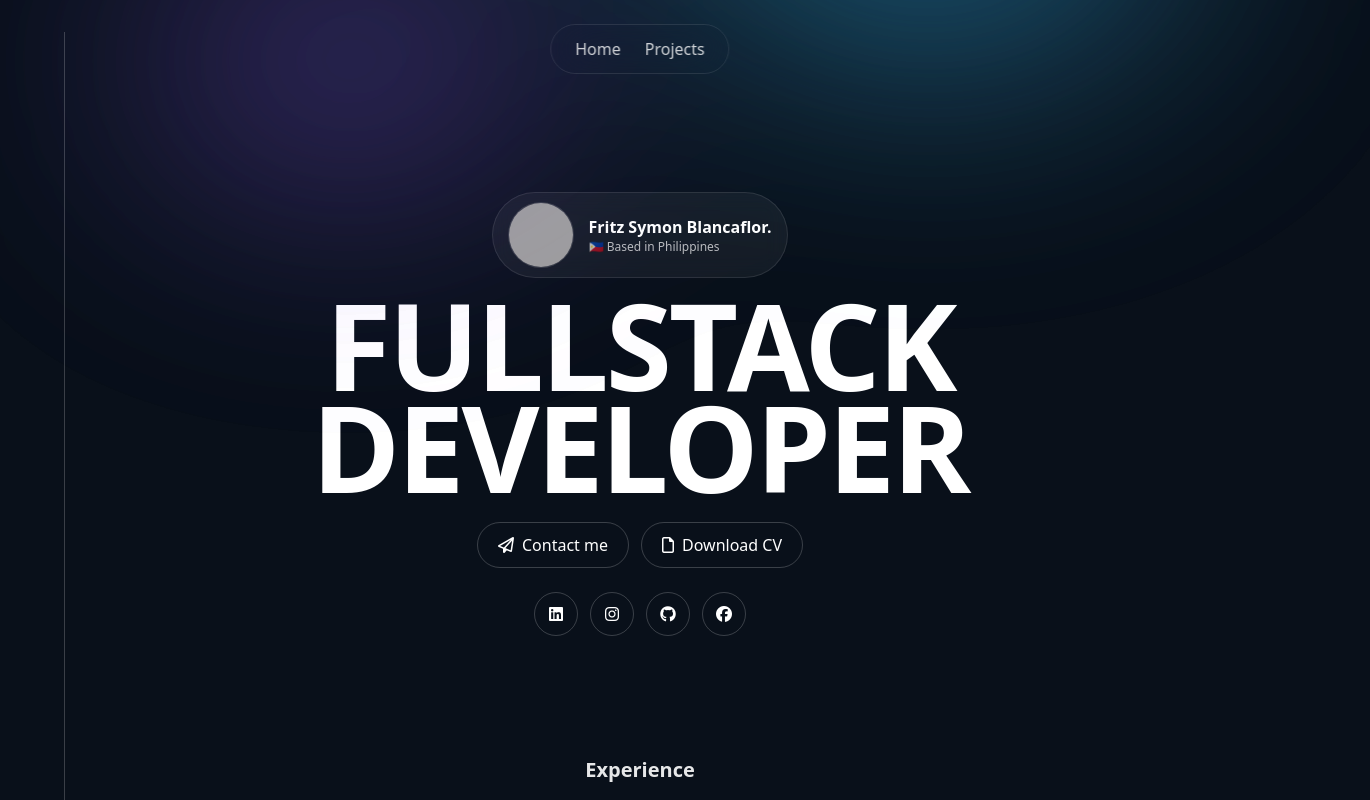
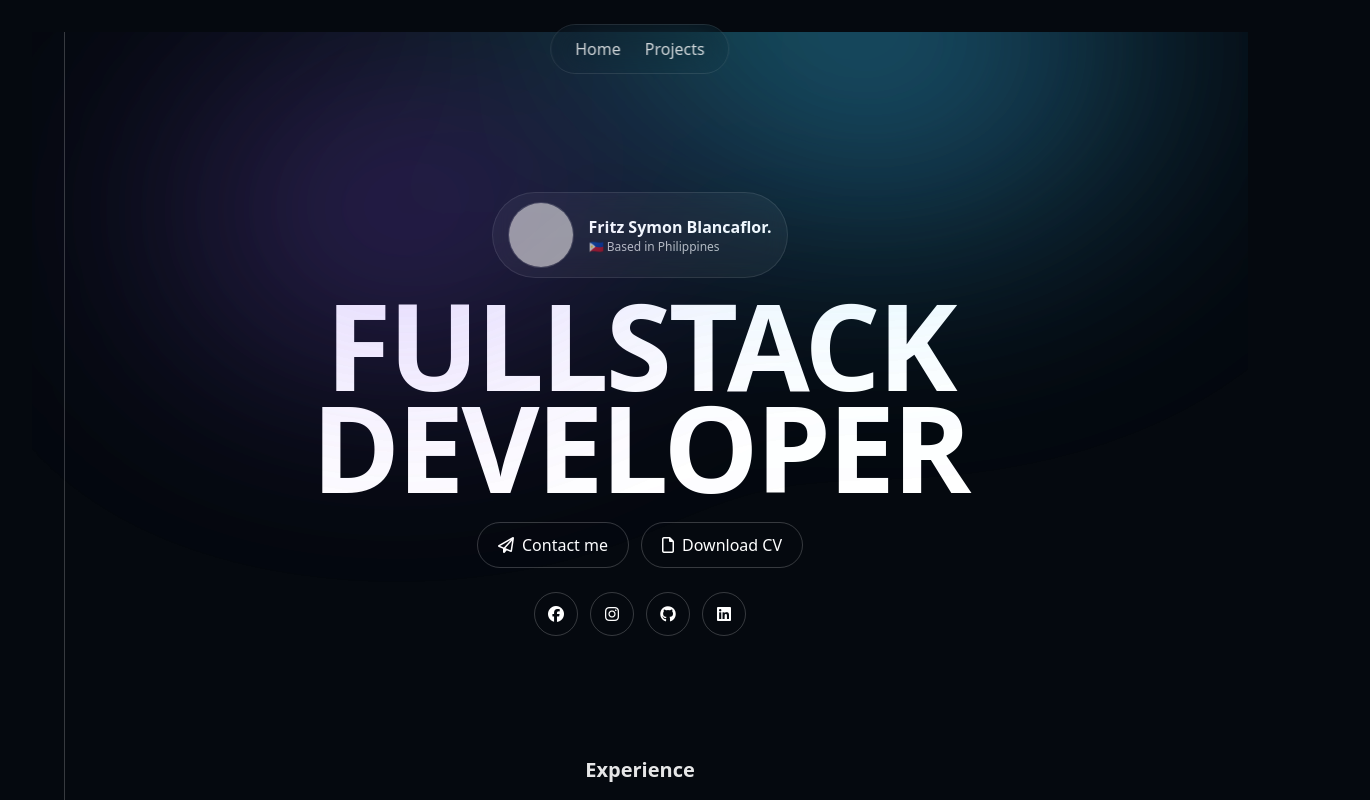
Before and after one commit to Vikkinq/React-Portfolio, a React (Vite) app: page / in a window 1280 px wide. Shown: the top 800 px of the page, 1370 px wide, since content can reach past the window. Built offline with nearby package versions, Linux system fonts and the light colour scheme; grey boxes are pictures that could not be loaded.

Commit message:
Social Updates and Resume

```diff
--- a/index.html
+++ b/index.html
@@ -10,7 +10,7 @@
 
     <title>Symon Blancaflor | Portfolio</title>
   </head>
-  <body class="min-h-screen bg-[#09101a] text-white font-sans antialiased overflow-x-hidden">
+  <body class="min-h-screen bg-[#05090f] text-white font-sans antialiased overflow-x-hidden">
     <div id="root"></div>
     <script type="module" src="/src/main.jsx"></script>
   </body>
--- a/src/assets/css/styles.css
+++ b/src/assets/css/styles.css
@@ -1,13 +1,14 @@
 .bg-blobs {
   position: relative;
-  isolation: isolate; /* ensures blobs stay behind your content */
+  isolation: isolate; /* keeps pseudo elements behind content */
+  overflow: hidden; /* prevents gradient bleed */
 }
 
 .bg-blobs::before,
 .bg-blobs::after {
   content: "";
   position: absolute;
-  inset: -15% -10%; /* extend beyond the screen for soft edges */
+  inset: -10% 0; /* remove negative right/left overflow */
   height: 100vh;
   pointer-events: none;
   z-index: 0;
--- a/src/components/Hero.jsx
+++ b/src/components/Hero.jsx
@@ -1,4 +1,6 @@
 import "../assets/css/lightbox.css";
+
+import socials from "../json/socials_data.json";
 
 export default function HeroSection() {
   return (
@@ -35,7 +37,7 @@ export default function HeroSection() {
           <span className="font-medium">Contact me</span>
         </a>
         <a
-          href="https://drive.google.com/uc?export=download&id=16fyHprH7s-PGmEZjQHbkeilvYu_aYiXP"
+          href="https://drive.google.com/uc?export=download&id=1WA4CpFqgH63_rICYjjmSYExu03nbS7ZZ"
           className="inline-flex items-center gap-2 rounded-full border border-white/20 px-5 py-2.5 hover:bg-white/10 transition"
           target="_blank"
           rel="noopener"
@@ -47,34 +49,17 @@ export default function HeroSection() {
       </div>
 
       <div className="mt-6 flex items-center justify-center gap-3">
-        <a
-          href="https://www.linkedin.com/in/fritz-symon-blancaflor-8a8849323/"
-          className="w-11 h-11 grid place-items-center rounded-full border border-white/20 hover:bg-white/10 transition"
-          aria-label="LinkedIn"
-        >
-          <i className="fab fa-linkedin"></i>
-        </a>
-        <a
-          href="https://www.instagram.com/blancaflor.fs/"
-          className="w-11 h-11 grid place-items-center rounded-full border border-white/20 hover:bg-white/10 transition"
-          aria-label="Instagram"
-        >
-          <i className="fab fa-instagram"></i>
-        </a>
-        <a
-          href="https://github.com/Vikkinq"
-          className="w-11 h-11 grid place-items-center rounded-full border border-white/20 hover:bg-white/10 transition"
-          aria-label="GitHub"
-        >
-          <i className="fab fa-github"></i>
-        </a>
-        <a
-          href="https://www.facebook.com/fritzsymon.blancaflor/"
-          className="w-11 h-11 grid place-items-center rounded-full border border-white/20 hover:bg-white/10 transition"
-          aria-label="Facebook"
-        >
-          <i className="fab fa-facebook"></i>
-        </a>
+        {socials.map((soc, index) => (
+          <a
+            key={index}
+            href={soc.links}
+            className="w-11 h-11 grid place-items-center rounded-full border border-white/20 hover:bg-white/10 transition"
+            aria-label={soc.socials}
+            target="_blank"
+          >
+            <i className={soc.icons}></i>
+          </a>
+        ))}
       </div>
     </section>
   );
--- a/src/json/projects_data.json
+++ b/src/json/projects_data.json
@@ -28,7 +28,8 @@
       "desc": "Inventory System with POS and built in Dashboard for Data Analysis",
       "image": "/images/inventory-app.png",
       "tags": ["JavaScript", "NodeJS", "ExpressJS", "MongoDB", "BootstrapCSS", "Passport", "EJS"],
-      "type": "web"
+      "type": "web",
+      "link": "https://inventory-web-app-system-production.up.railway.app/"
     },
     {
       "title": "Attendance Dashboard using Facial Recognition",
--- /dev/null
+++ b/src/json/socials_data.json
@@ -0,0 +1,22 @@
+[
+  {
+    "socials": "Facebook",
+    "links": "https://www.facebook.com/fritzsymon.blancaflor/",
+    "icons": "fab fa-facebook"
+  },
+  {
+    "socials": "Instagram",
+    "links": "https://www.instagram.com/blancaflor.fs/",
+    "icons": "fab fa-instagram"
+  },
+  {
+    "socials": "Github",
+    "links": "https://github.com/Vikkinq",
+    "icons": "fab fa-github"
+  },
+  {
+    "socials": "LinkedIn",
+    "links": "https://www.linkedin.com/in/fsblancaflor/",
+    "icons": "fab fa-linkedin"
+  }
+]
```
